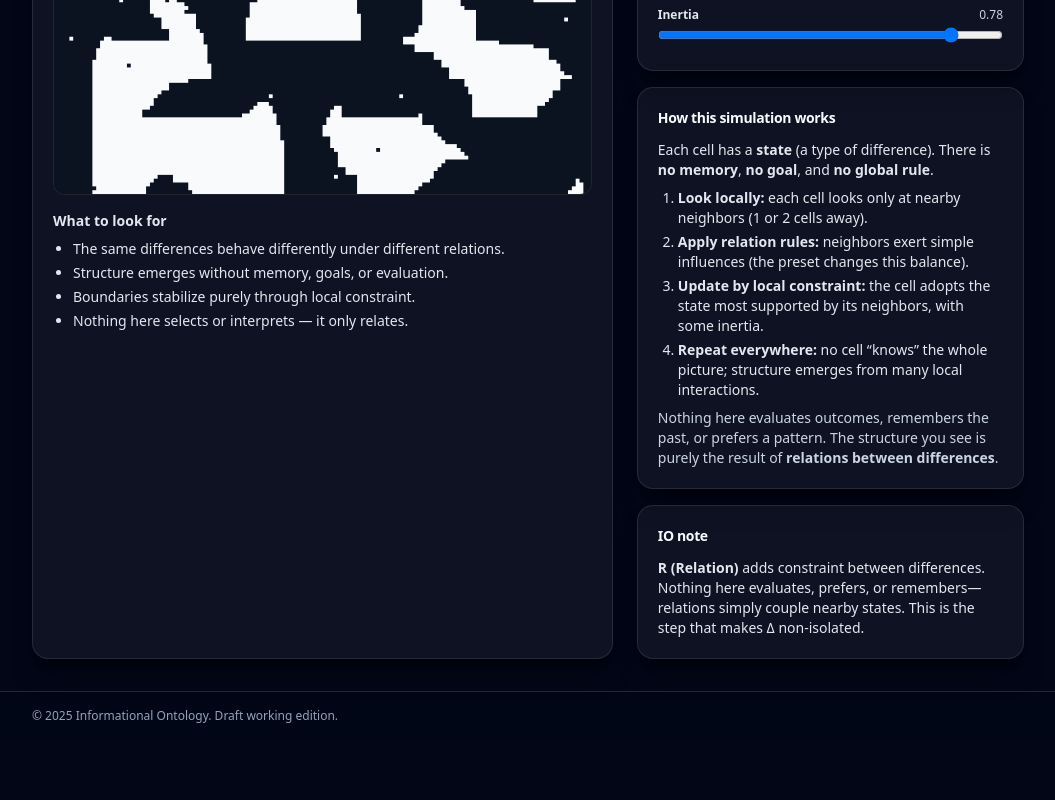
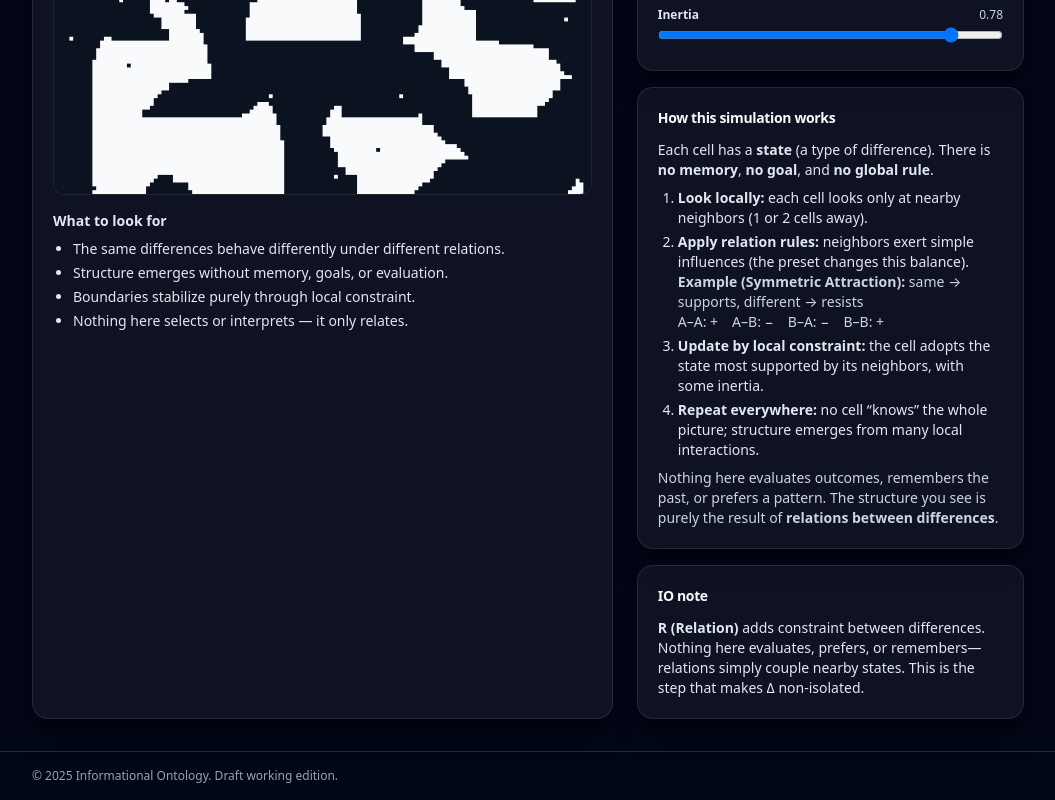
Before and after one commit to MindsEye69/information-ontology-site, a Next.js app: page /simulations/relation in a window 1280 px wide. Shown: the part 980-1780 px from the top of the page, without its empty margins (112-1167 px from the left). Before the commit the page ends 1720 px from the top, so only its background shows below. Built offline with nearby package versions, Linux system fonts and the light colour scheme.

Commit message:
Tweak description R sim

```diff
--- a/components/sims/RelationFieldEngine.tsx
+++ b/components/sims/RelationFieldEngine.tsx
@@ -418,6 +418,14 @@ export default function RelationFieldEngine() {
               <li>
                 <strong>Apply relation rules:</strong> neighbors exert simple influences (the preset
                 changes this balance).
+				<p className="text-slate-300">
+					<strong>Example (Symmetric Attraction):</strong>{" "}
+					same → supports, different → resists{" "}
+				<span className="whitespace-nowrap">
+					A–A: + A–B: − B–A: − B–B: +
+				</span>
+			</p>
+
               </li>
               <li>
                 <strong>Update by local constraint:</strong> the cell adopts the state most
```
